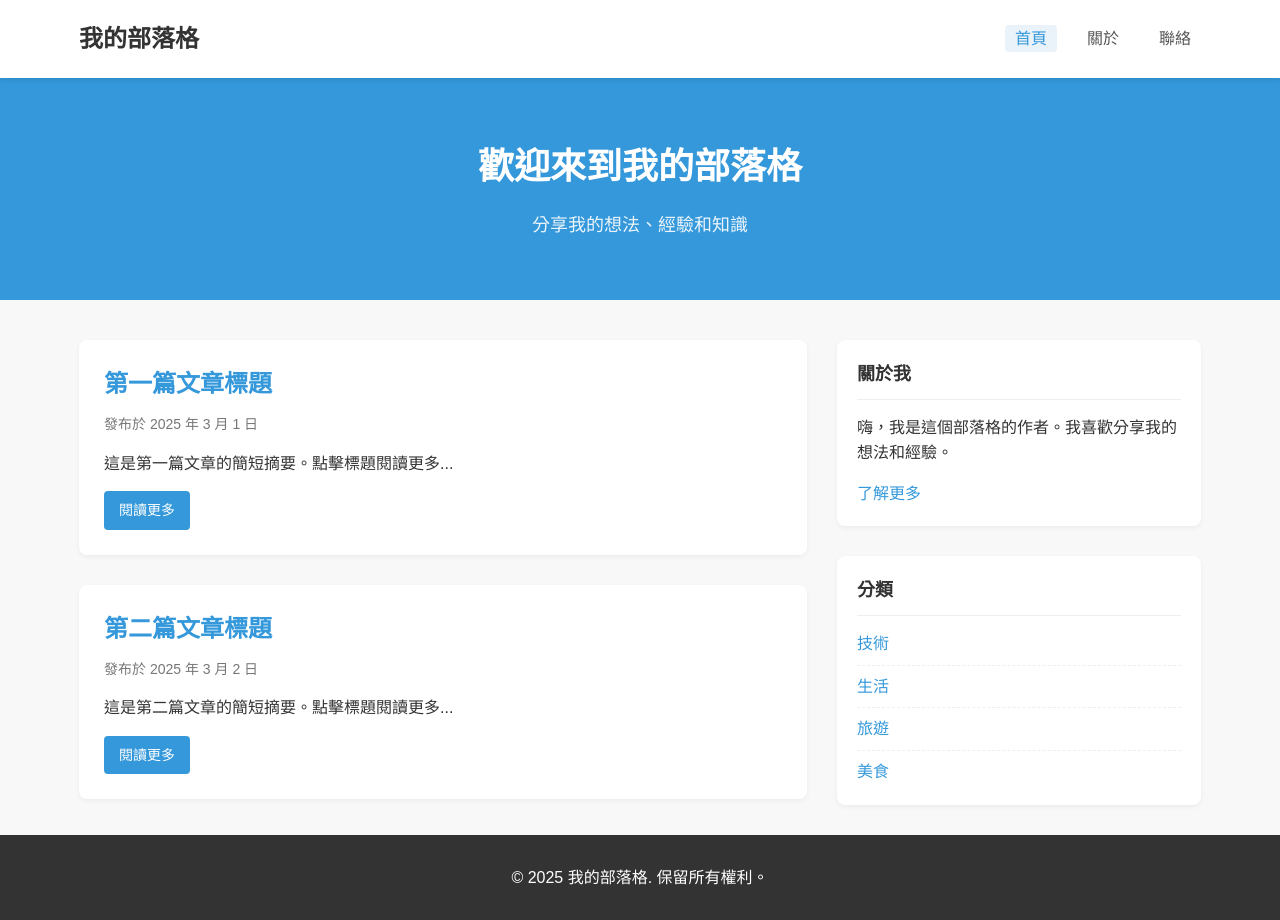
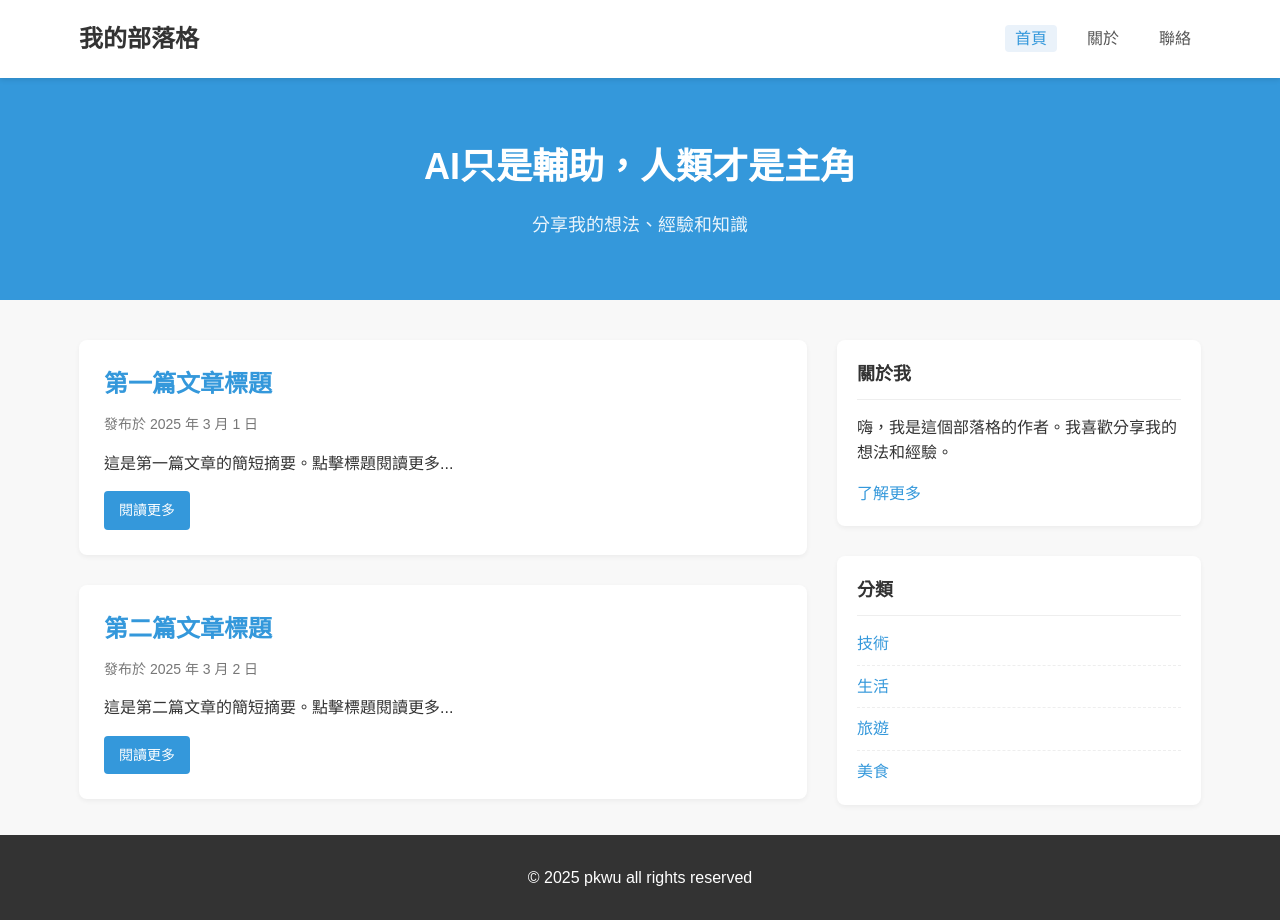
Before and after one commit to power7414/pkwusite.github.io, a plain HTML site: page index.html in a window 1280 px wide. Drawn offline with Linux system fonts and the light colour scheme.

Commit message:
Update index.html

```diff
--- a/index.html
+++ b/index.html
@@ -3,7 +3,7 @@
 <head>
     <meta charset="UTF-8">
     <meta name="viewport" content="width=device-width, initial-scale=1.0">
-    <title>我的部落格</title>
+    <title>PKWu的部落格</title>
     <link rel="stylesheet" href="css/style.css">
     <link rel="stylesheet" href="css/responsive.css">
 </head>
@@ -25,7 +25,7 @@
 
     <section class="banner">
         <div class="container">
-            <h2>歡迎來到我的部落格</h2>
+            <h2>AI只是輔助，人類才是主角</h2>
             <p>分享我的想法、經驗和知識</p>
         </div>
     </section>
@@ -68,7 +68,7 @@
 
     <footer>
         <div class="container">
-            <p>&copy; 2025 我的部落格. 保留所有權利。</p>
+            <p>&copy; 2025 pkwu all rights reserved</p>
         </div>
     </footer>
 
```
